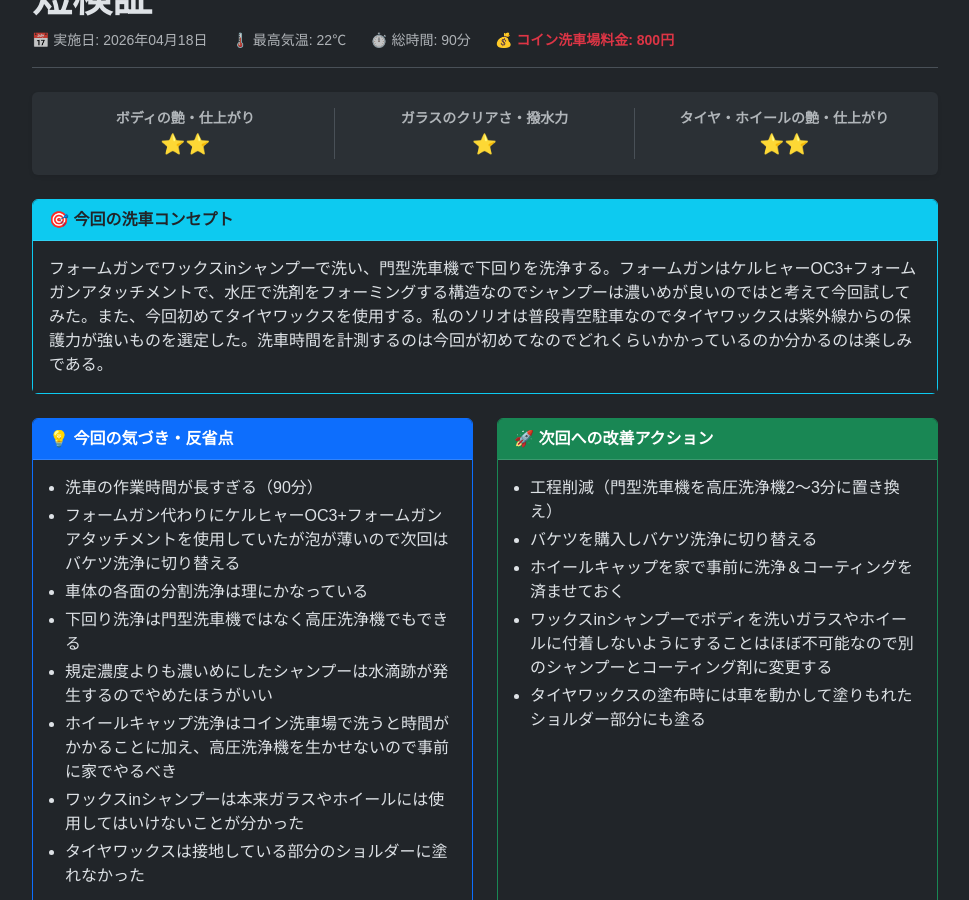
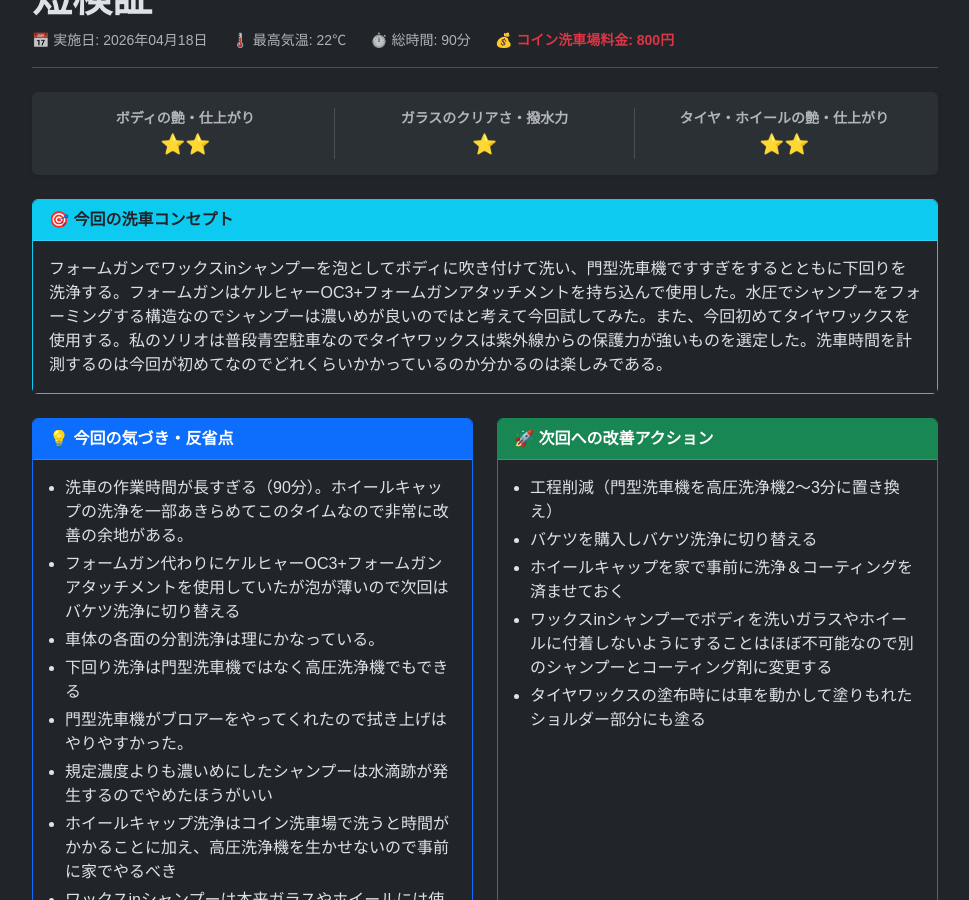
Before and after one commit to funyapar-org/fuel-lab, a Jekyll site: the page built from _wash_logs/2026-04-18-wash-log.md, in a window 1280 px wide and 900 px high, scrolled down 249 px. Shown: the whole window, without its empty margins (155-1124 px from the left). Built offline with Jekyll 4.4.1, drawn with Linux system fonts in a browser that asks for light colours.

Commit message:
文章追加

```diff
--- a/_wash_logs/2026-04-18-wash-log.md
+++ b/_wash_logs/2026-04-18-wash-log.md
@@ -68,14 +68,15 @@ steps:
   - name: タイヤワックス施工
     duration: 10
 
-concept: "フォームガンでワックスinシャンプーで洗い、門型洗車機で下回りを洗浄する。フォームガンはケルヒャーOC3+フォームガンアタッチメントで、水圧で洗剤をフォーミングする構造なのでシャンプーは濃いめが良いのではと考えて今回試してみた。また、今回初めてタイヤワックスを使用する。私のソリオは普段青空駐車なのでタイヤワックスは紫外線からの保護力が強いものを選定した。洗車時間を計測するのは今回が初めてなのでどれくらいかかっているのか分かるのは楽しみである。"
+concept: "フォームガンでワックスinシャンプーを泡としてボディに吹き付けて洗い、門型洗車機ですすぎをするとともに下回りを洗浄する。フォームガンはケルヒャーOC3+フォームガンアタッチメントを持ち込んで使用した。水圧でシャンプーをフォーミングする構造なのでシャンプーは濃いめが良いのではと考えて今回試してみた。また、今回初めてタイヤワックスを使用する。私のソリオは普段青空駐車なのでタイヤワックスは紫外線からの保護力が強いものを選定した。洗車時間を計測するのは今回が初めてなのでどれくらいかかっているのか分かるのは楽しみである。"
 
 # --- 今回の気づき（Findings） ---
 findings:
-  - 洗車の作業時間が長すぎる（90分）
+  - 洗車の作業時間が長すぎる（90分）。ホイールキャップの洗浄を一部あきらめてこのタイムなので非常に改善の余地がある。
   - フォームガン代わりにケルヒャーOC3+フォームガンアタッチメントを使用していたが泡が薄いので次回はバケツ洗浄に切り替える
-  - 車体の各面の分割洗浄は理にかなっている
+  - 車体の各面の分割洗浄は理にかなっている。
   - 下回り洗浄は門型洗車機ではなく高圧洗浄機でもできる
+  - 門型洗車機がブロアーをやってくれたので拭き上げはやりやすかった。
   - 規定濃度よりも濃いめにしたシャンプーは水滴跡が発生するのでやめたほうがいい
   - ホイールキャップ洗浄はコイン洗車場で洗うと時間がかかることに加え、高圧洗浄機を生かせないので事前に家でやるべき
   - ワックスinシャンプーは本来ガラスやホイールには使用してはいけないことが分かった
```
